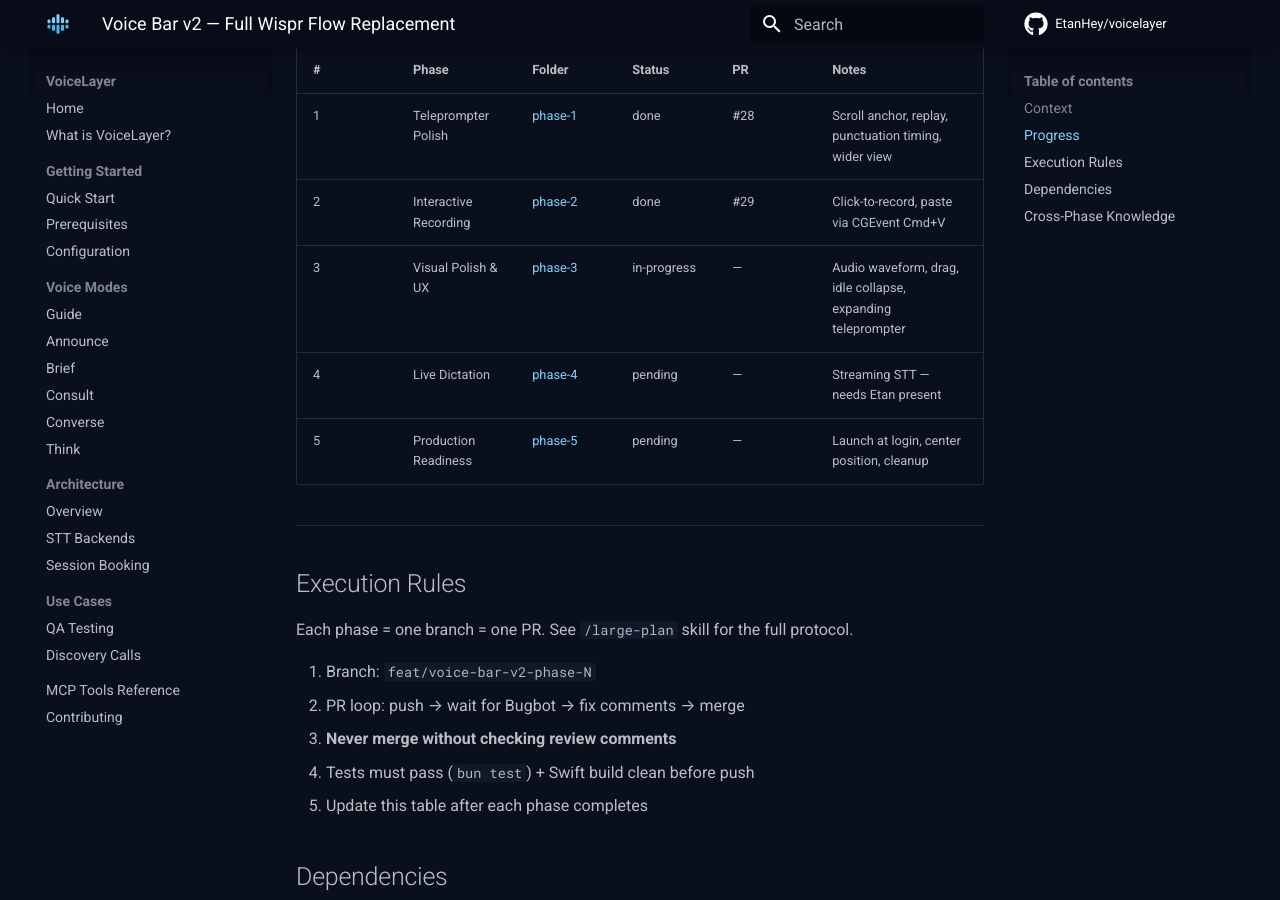
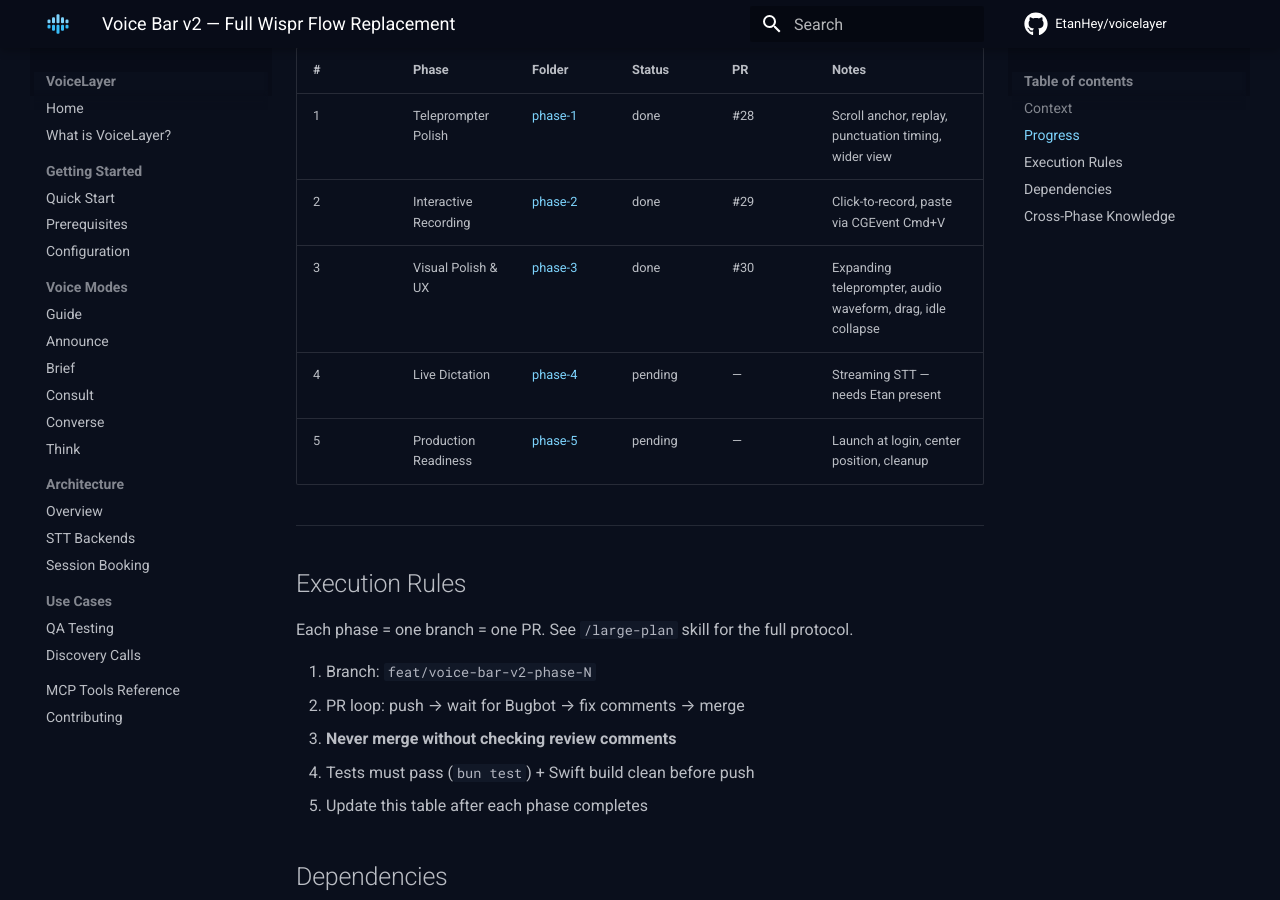
Before and after one commit to EtanHey/voicelayer, an MkDocs documentation site: the page built from docs/plans/voice-bar-v2/README.md, in a window 1280 px wide and 900 px high, scrolled down 510 px. Built offline with MkDocs 1.6.1 and Material for MkDocs 9.7.7, drawn with Linux system fonts in a browser that asks for light colours; comment, search, counter and statistics services are not loaded.

Commit message:
docs: mark Phase 3 complete in v2 plan
Co-Authored-By: Claude Opus 4.6 <noreply@anthropic.com>

```diff
--- a/docs/plans/voice-bar-v2/README.md
+++ b/docs/plans/voice-bar-v2/README.md
@@ -20,7 +20,7 @@ v2 makes it a full Wispr Flow replacement — the user can unsubscribe from Wisp
 |---|-------|--------|--------|----|-------|
 | 1 | Teleprompter Polish | [phase-1](phase-1/) | done | #28 | Scroll anchor, replay, punctuation timing, wider view |
 | 2 | Interactive Recording | [phase-2](phase-2/) | done | #29 | Click-to-record, paste via CGEvent Cmd+V |
-| 3 | Visual Polish & UX | [phase-3](phase-3/) | in-progress | — | Audio waveform, drag, idle collapse, expanding teleprompter |
+| 3 | Visual Polish & UX | [phase-3](phase-3/) | done | #30 | Expanding teleprompter, audio waveform, drag, idle collapse |
 | 4 | Live Dictation | [phase-4](phase-4/) | pending | — | Streaming STT — needs Etan present |
 | 5 | Production Readiness | [phase-5](phase-5/) | pending | — | Launch at login, center position, cleanup |
 
```
